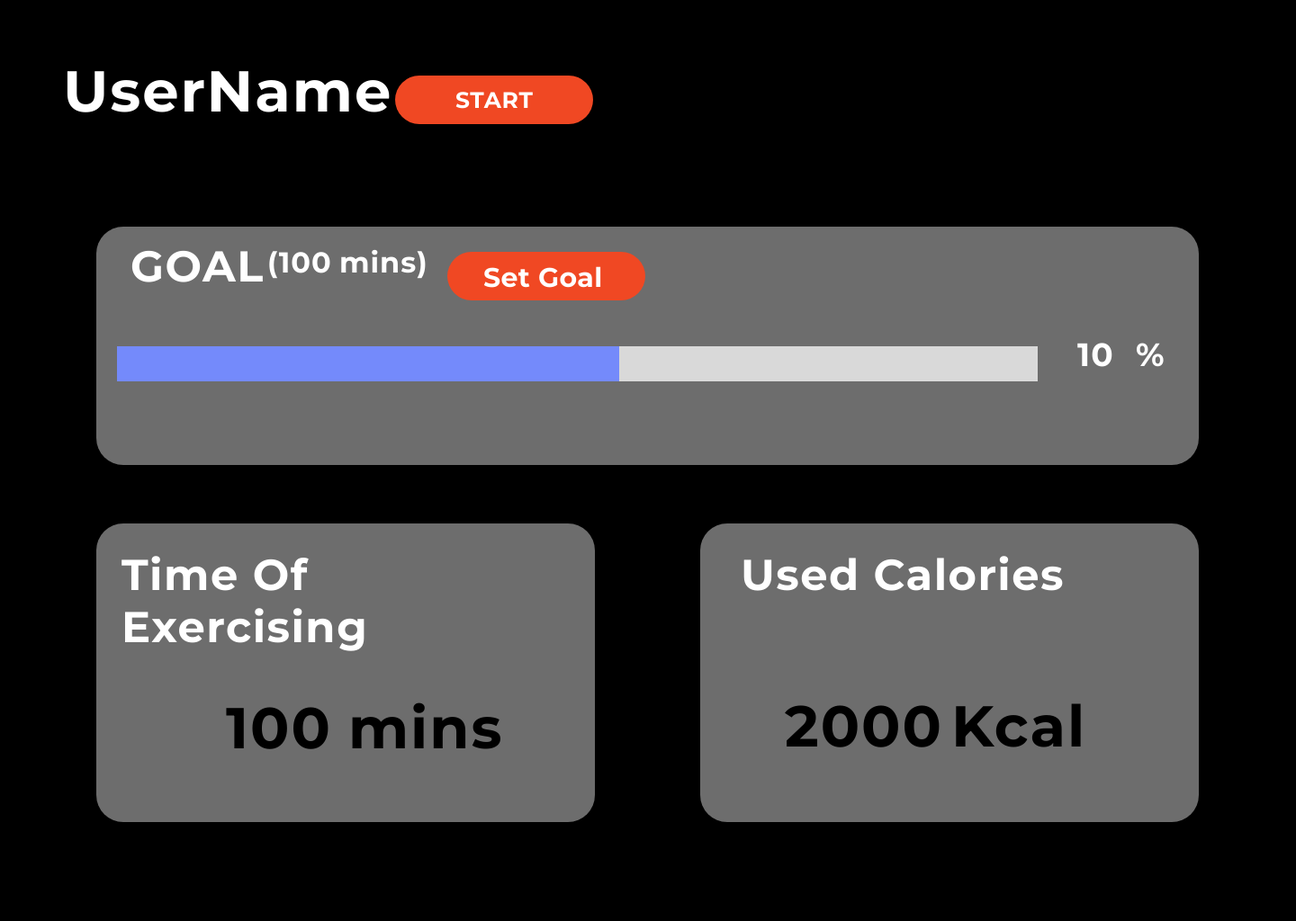
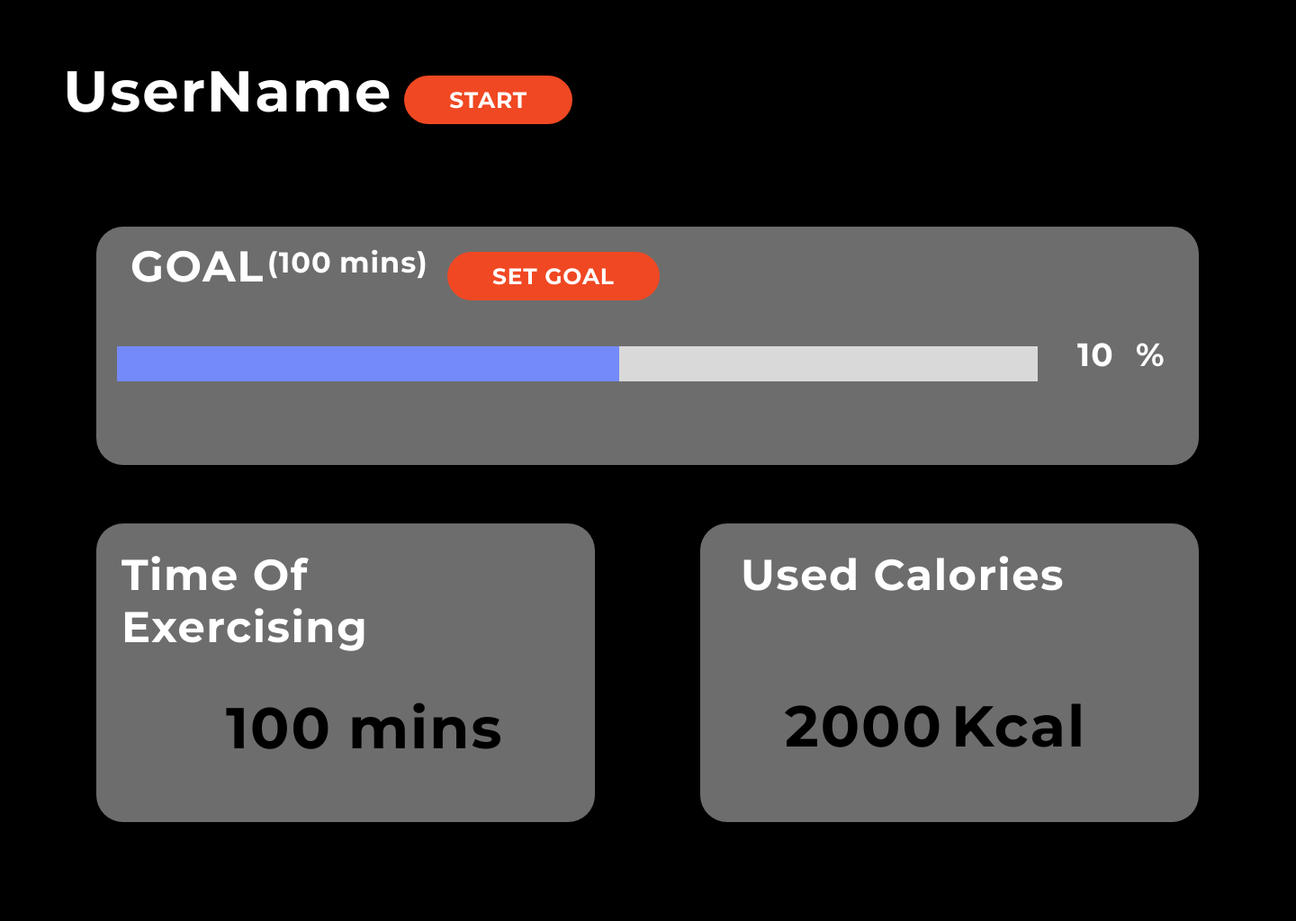
Before and after one commit to Syhxmii/TeamFIndo, a Django app: page /home/ in a window 1440 px wide. Shown: the whole page at 90% size. Run offline with Django 4.2, Linux system fonts and the light colour scheme.

Commit message:
update exercise and mypage

```diff
--- a/AI_HealthTrainer/AI_HealthTrainer/templates/Structures/mypage.html
+++ b/AI_HealthTrainer/AI_HealthTrainer/templates/Structures/mypage.html
@@ -27,7 +27,8 @@
             UserName
             <br />
           </p>
-          <input type="button" class="start-button" value="START" />
+          <!-- <input type="button" class="start-button" value="START" /> -->
+          <button class="start-button">START</button>
         </div>
         <div class="goal-section">
           <img class="profile-img" src="../assets/rectangle-10.png" />
@@ -35,14 +36,16 @@
           <p class="goal-label">GOAL</p>
           <div class="progress-bg"></div>
           <div class="progress-bar"></div>
-          <input
+          <!-- <input
             type="button"
             class="set-goal-indicator"
             style="width: 22rem; height: 5.4rem"
           />
           <p class="set-goal-text" style="font-size: 3rem; left: 45rem">
             Set Goal
-          </p>
+          </p> -->
+          <button id="setBtnGoal" type="button" class="set-goal-indicator">SET GOAL</button>
+
           <p class="goal-time" id="goal-time-num">(100</p>
           <p class="goal-time" id="goal-time-unit">mins)</p>
           <p class="percentage-text" id="percentage-num">10</p>
--- a/AI_HealthTrainer/AI_HealthTrainer/views.py
+++ b/AI_HealthTrainer/AI_HealthTrainer/views.py
@@ -68,6 +68,8 @@ def exercise(request):
     return render(request, "Structures/exercise.html")
 
 
+
+
 def signup(request):
     if request.method == 'POST':
         form = UserCreationForm(request.POST)
--- a/AI_HealthTrainer/static/javascripts/indexforMypage.js
+++ b/AI_HealthTrainer/static/javascripts/indexforMypage.js
@@ -32,10 +32,6 @@ document.getElementsByClassName("start-button")[0].addEventListener("click", fun
     window.location.href = "/home/exercise/";
 });
 
-document.getElementsByClassName("set-goal-indicator")[0].addEventListener("click", function() {
+document.getElementById("setBtnGoal").addEventListener("click", function() {
     window.location.href = "/home/goal/";
 });
-
-document.getElementsByClassName("set-goal-text")[0].addEventListener("click", function() {
-    window.location.href = "/home/goal/";
-});
--- a/AI_HealthTrainer/static/styles/exercise.css
+++ b/AI_HealthTrainer/static/styles/exercise.css
@@ -37,6 +37,10 @@ line-height: normal;
 letter-spacing: 1.2px;
 }
 
+.wrap-content > a{
+  text-decoration: none !important;
+}
+
 
 /* gambar */
 img.lunge{
--- a/AI_HealthTrainer/static/styles/styleforMypage.css
+++ b/AI_HealthTrainer/static/styles/styleforMypage.css
@@ -12,9 +12,7 @@ ul, li {
 input {
 	border: none;
 }
-body {
-  width: 144rem;
-}
+
 
 .my-page-container {
   box-sizing: border-box;
@@ -32,6 +30,7 @@ body {
   display: flex;
   align-items: flex-end;
   flex-shrink: 0;
+  gap: 10px;
 }
 .header-section .username-text {
   margin-right: 0.3rem;
@@ -46,21 +45,20 @@ body {
 }
 .header-section .start-button {
   margin-bottom: 0.3rem;
-  width: 22rem;
-  height: 5.4rem;
+  padding: 12px 50px;
   font-size: 2.5rem;
   font-weight: 700;
-  line-height: 1.2175;
   letter-spacing: 0.075rem;
   color: #ffffff;
-  font-family: Montserrat, 'Source Sans Pro';
-  white-space: nowrap;
-  display: flex;
-  align-items: center;
-  justify-content: center;
+  font-family: "Montserrat", 'sans-serif';
   background-color: #f04823;
   border-radius: 3rem;
-  flex-shrink: 0;
+  border: none;
+}
+
+.header-section .start-button:hover {
+  background-color: #343333;
+  cursor: pointer;
 }
 .goal-section {
   margin-left: 1.7rem;
@@ -87,6 +85,7 @@ body {
   top: 0;
   background-color: #6d6d6d;
   border-radius: 3rem;
+
 }
 .goal-section .goal-label  {
   width: 14.9rem;
@@ -120,15 +119,26 @@ body {
   background-color: #748afb;
 }
 .goal-section .set-goal-indicator  {
-  width: 10.6rem;
-  height: 3.4rem;
   position: absolute;
   left: 41rem;
   top: 2.8rem;
+  padding: 12px 50px;
+  font-size: 2.5rem;
+  font-weight: 700;
+  letter-spacing: 0.075rem;
+  color: #ffffff;
+  font-family: "Montserrat", 'sans-serif';
   background-color: #f04823;
   border-radius: 3rem;
+  border: none;
 }
-.goal-section .set-goal-text {
+
+.goal-section .set-goal-indicator:hover {
+  background-color: #343333;
+  cursor: pointer;
+}
+
+/* .goal-section .set-goal-text {
   width: 5.5rem;
   height: 1.5rem;
   position: absolute;
@@ -141,7 +151,7 @@ body {
   color: #ffffff;
   font-family: Montserrat, 'Source Sans Pro';
   white-space: nowrap;
-}
+} */
 
 .goal-section .goal-time  {
   width: 17.3rem;
```
Also changed, not shown: AI_HealthTrainer/AI_HealthTrainer/templates/Structures/exercise.html (+8 -2 lines).
